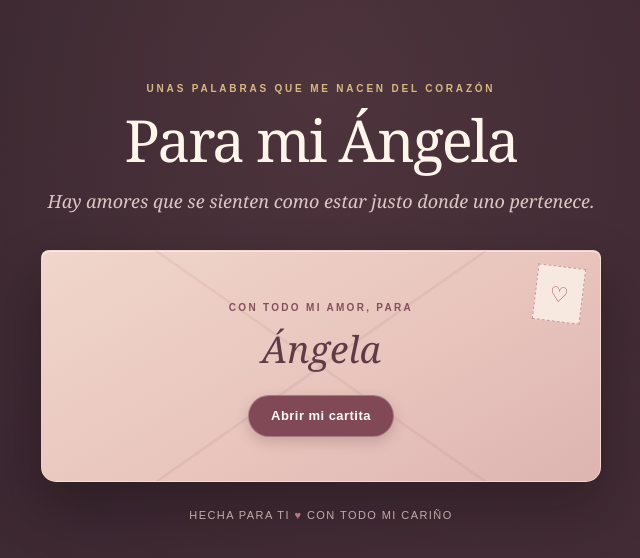
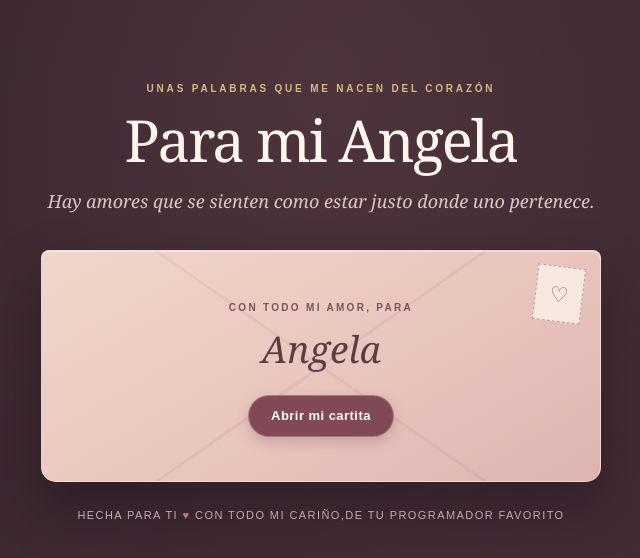
Before and after one commit to Oscarrios7777/dedicatoria, a plain HTML site: page cartita-para-angela.html in a window 1280 px wide. Shown: the whole page, without its empty margins (319-959 px from the left). Drawn offline with Linux system fonts and the light colour scheme.

Commit message:
Update cartita-para-angela.html

```diff
--- a/cartita-para-angela.html
+++ b/cartita-para-angela.html
@@ -233,7 +233,7 @@
   <main class="page">
     <header class="intro">
       <p class="eyebrow">Unas palabras que me nacen del corazón</p>
-      <h1>Para mi Ángela</h1>
+      <h1>Para mi Angela</h1>
       <p class="intro-note">Hay amores que se sienten como estar justo donde uno pertenece.</p>
     </header>
 
@@ -242,7 +242,7 @@
         <div class="stamp" aria-hidden="true">♡</div>
         <div class="envelope-copy">
           <p class="to-label">Con todo mi amor, para</p>
-          <p class="to-name">Ángela</p>
+          <p class="to-name">Angela</p>
           <button class="open-button" id="openLetter" type="button" aria-expanded="false" aria-controls="letterContent">Abrir mi cartita</button>
         </div>
       </section>
@@ -251,7 +251,7 @@
         <div class="letter-clip">
           <article class="letter" aria-labelledby="letterTitle">
             <p class="letter-kicker">Escrito pensando en ti</p>
-            <h2 id="letterTitle">Mi amor, Ángela</h2>
+            <h2 id="letterTitle">Mi amor, Angela</h2>
 
             <p>A veces me pongo a pensar en lo afortunado que soy de tenerte en mi vida. Hace ya tanto tiempo me abriste un espacio en la tuya, y todavía me emociona recordarlo. Gracias por haberme aceptado, por dejarme acercarme a ti y por permitirme compartir tantos pedacitos de la vida a tu lado. Nunca quiero acostumbrarme a algo tan bonito.</p>
 
@@ -268,7 +268,7 @@
         </div>
       </div>
     </div>
-    <p class="bottom-note">Hecha para ti <span>♥</span> con todo mi cariño</p>
+    <p class="bottom-note">Hecha para ti <span>♥</span> con todo mi cariño,de tu programador favorito</p>
   </main>
 
   <script>
```
